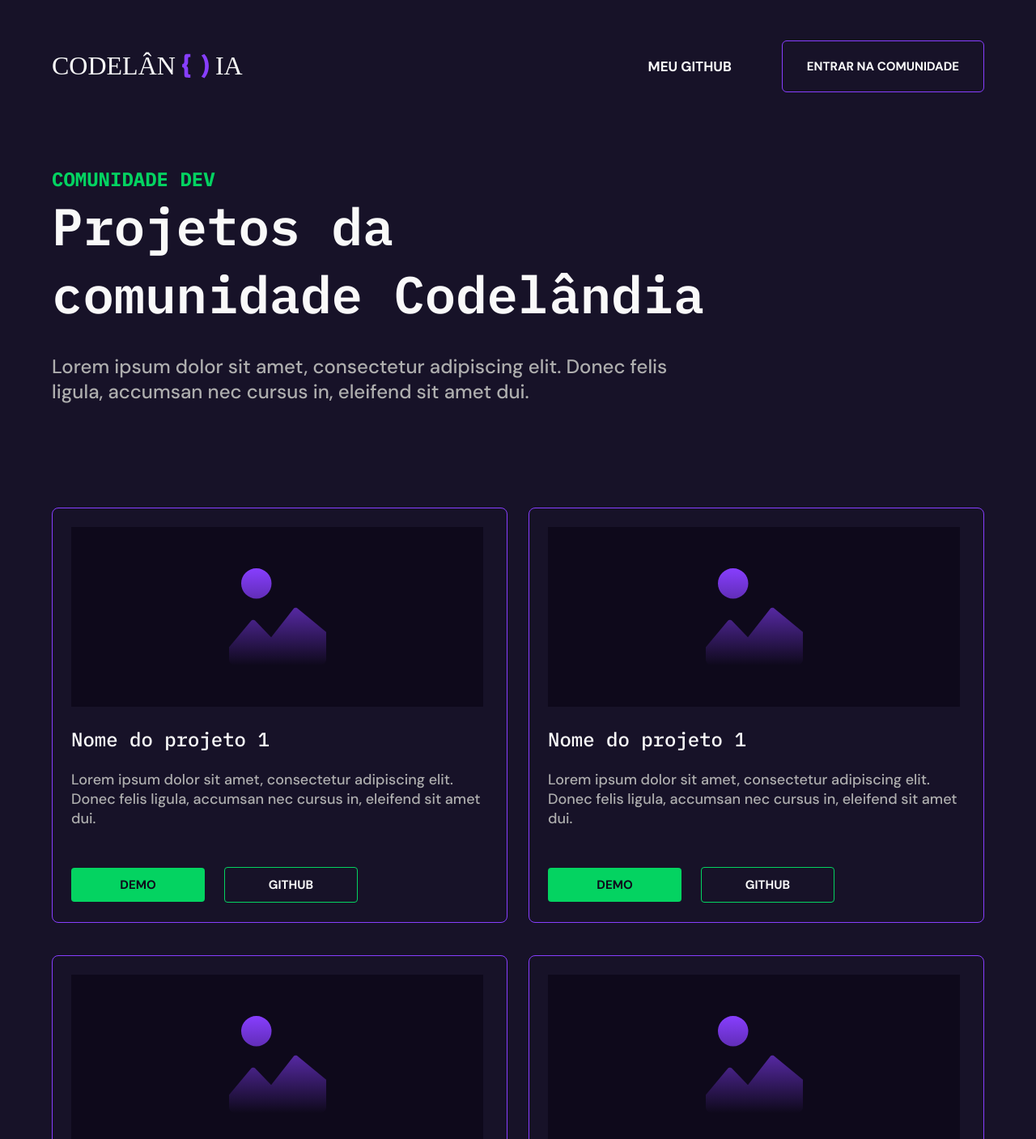
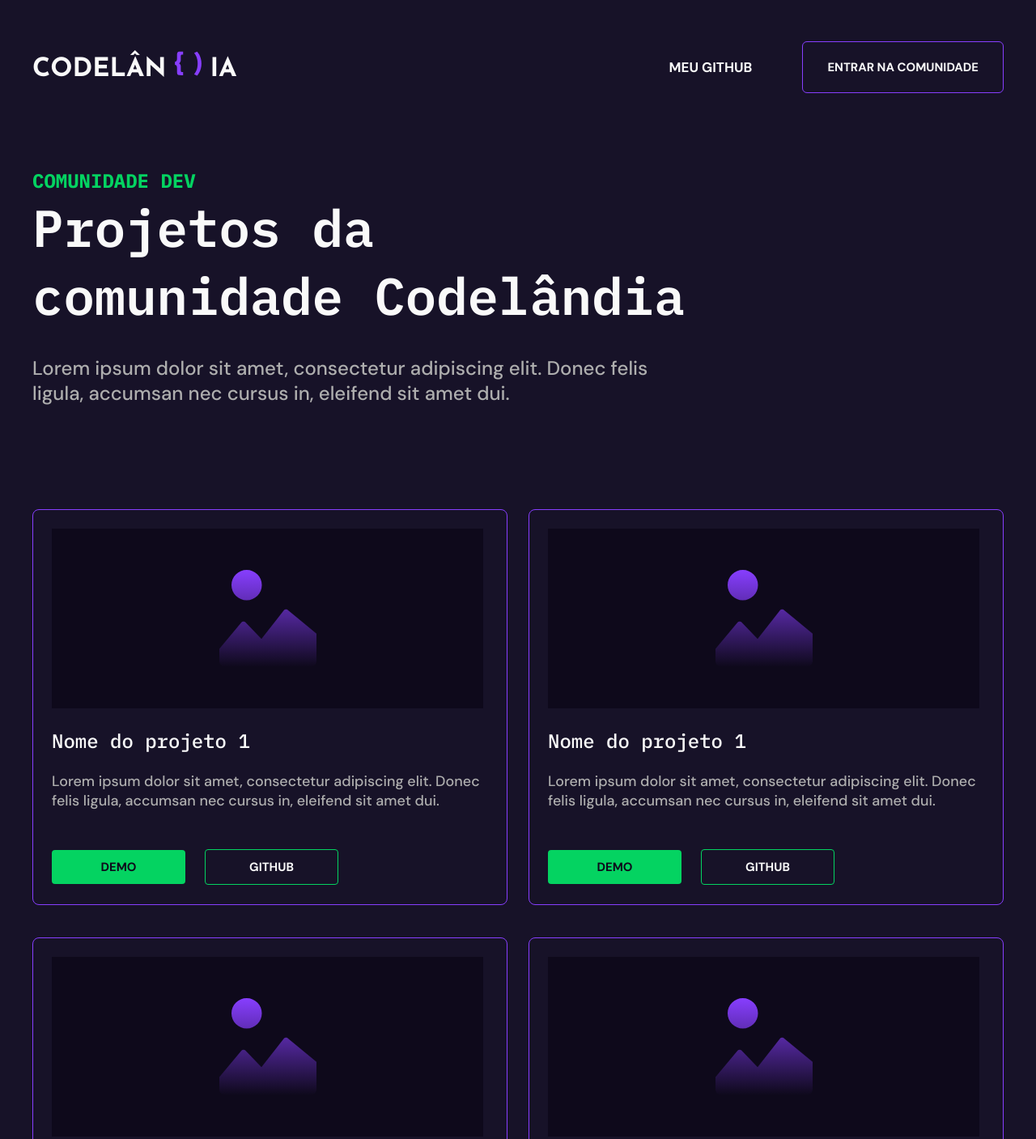
Before and after one commit to o-leandro/desafio-22, a plain HTML site: page index.html in a window 1280 px wide. Shown: the top 1407 px of the page at 81% size. Drawn offline with Linux system fonts and the light colour scheme.

Commit message:
Coreeções nas larguras do layout

```diff
--- a/index.html
+++ b/index.html
@@ -8,12 +8,14 @@
     <link rel="stylesheet" href="./src/style.css">
     <link rel="preconnect" href="https://fonts.googleapis.com">
     <link rel="preconnect" href="https://fonts.gstatic.com" crossorigin>
-    <link href="https://fonts.googleapis.com/css2?family=DM+Sans:wght@500;700&family=IBM+Plex+Mono:wght@400;500;600;700&display=swap" rel="stylesheet">
+    <link href="https://fonts.googleapis.com/css2?family=DM+Sans:wght@500;700&family=IBM+Plex+Mono:wght@400;500;600;700&family=Josefin+Sans:wght@700&display=swap" rel="stylesheet">
 </head>
 <body>
     <div class="container">
         <header class="header">
-            <a class="logo" href="./">Codelân <img src="./src/img/{ ).svg">  ia</a>
+            <div class="header-logo">
+                <a class="logo" href="./">Codelân <img src="./src/img/{ ).svg"> ia</a>
+            </div>
             <nav>
                 <ul class="menu">
                     <li class="menu-git"><a href="#">Meu Github</a></li>
--- a/src/style.css
+++ b/src/style.css
@@ -14,6 +14,7 @@
     --light: #F9f9f9;
     --dm-sans: 'DM Sans', sans-serif;
     --ibm: 'IBM Plex Mono', monospace;
+    --josefin: 'Josefin Sans', sans-serif;
 }
 
 body {
@@ -21,8 +22,8 @@ body {
 }
 
 .container {
-    width: 90%;
-    max-width: 1920px;
+    width: 100%;
+    max-width: 1200px;
     margin: 0 auto;
 }
 
@@ -31,17 +32,22 @@ body {
     justify-content: space-between;
     align-items: center;
     flex-wrap: wrap;
-    margin-top: 63px;
-    margin-bottom: 105px;
+    padding-top: 63px;
+    padding-bottom: 105px;
+}
+
+.header-logo {
+    display: flex;
+    align-items: center;
 }
 
 .logo {
     color: var(--light);
     font-size: 2rem;
+    font-family: var(--josefin);
+    font-weight: 700;
     text-decoration: none;
     text-transform: uppercase;
-    display: flex;
-    gap: 8px;
 }
 
 .menu {
@@ -53,7 +59,7 @@ body {
 
 .menu-git a {
     color: var(--light);
-    font-size: 17px;
+    font-size: 1.06rem;
     font-family: var(--dm-sans);
     font-weight: 700;
     text-decoration: none;
@@ -62,7 +68,7 @@ body {
 
 .menu-comunidade a {
     color: var(--light);
-    font-size: 15px;
+    font-size: 0.93rem;
     font-family: var(--dm-sans);
     font-weight: 700;
     text-decoration: none;
@@ -74,7 +80,7 @@ body {
 
 main span {
     color: var(--green);
-    font-size: 24px;
+    font-size: 1.5rem;
     font-family: var(--ibm);
     font-weight: 700;
     text-transform: uppercase;
@@ -83,7 +89,7 @@ main span {
 
 main h1 {
     color: var(--light);
-    font-size: 64px;
+    font-size: 4rem;
     font-family: var(--ibm);
     font-weight: 600;
     max-width: 21ch;
@@ -92,7 +98,7 @@ main h1 {
 
 main p {
     color: var(--gray);
-    font-size: 24px;
+    font-size: 1.5rem;
     font-family: var(--dm-sans);
     font-weight: 500;
     max-width: 46ch;
@@ -123,7 +129,7 @@ main p {
 
 .projeto-item h2 {
     color: var(--light);
-    font-size: 24px;
+    font-size: 1.5rem;
     font-family: var(--ibm);
     font-weight: 500;
     margin-bottom: 22px;
@@ -131,7 +137,7 @@ main p {
 
 .projeto-item p {
     color: var(--gray);
-    font-size: 18px;
+    font-size: 1.12rem;
     font-family: var(--dm-sans);
     font-weight: 500;
     margin-bottom: 48px;
@@ -146,7 +152,7 @@ main p {
 
 .btn-demo {
     color: var(--dark);
-    font-size: 15px;
+    font-size: 0.93rem;
     font-family: var(--dm-sans);
     font-weight: 700;
     text-transform: uppercase;
@@ -154,13 +160,14 @@ main p {
     background-color: var(--green);
     padding: 11px 20px;
     border-radius: 4px;
-    width: 165px;
+    width: 100%;
+    max-width: 165px;
     text-align: center;
 }
 
 .btn-comunidade {
     color: var(--light);
-    font-size: 15px;
+    font-size: 0.93rem;
     font-family: var(--dm-sans);
     font-weight: 700;
     text-transform: uppercase;
@@ -168,7 +175,8 @@ main p {
     border: 1px solid var(--green);
     padding: 11px 20px;
     border-radius: 4px;
-    width: 165px;
+    width: 100%;
+    max-width: 165px;
     text-align: center;
 }
 
@@ -184,6 +192,6 @@ footer {
     gap: 48px;
     color: var(--gray);
     font-family: var(--ibm);
-    font-size: 18px;
+    font-size: 1.12rem;
     font-weight: 400;
 }
```
